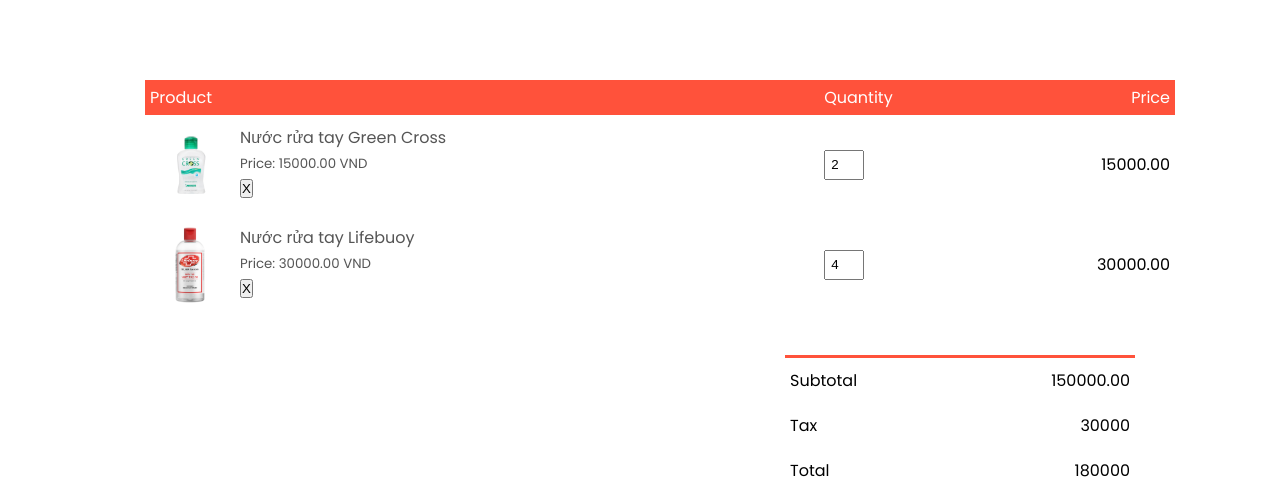
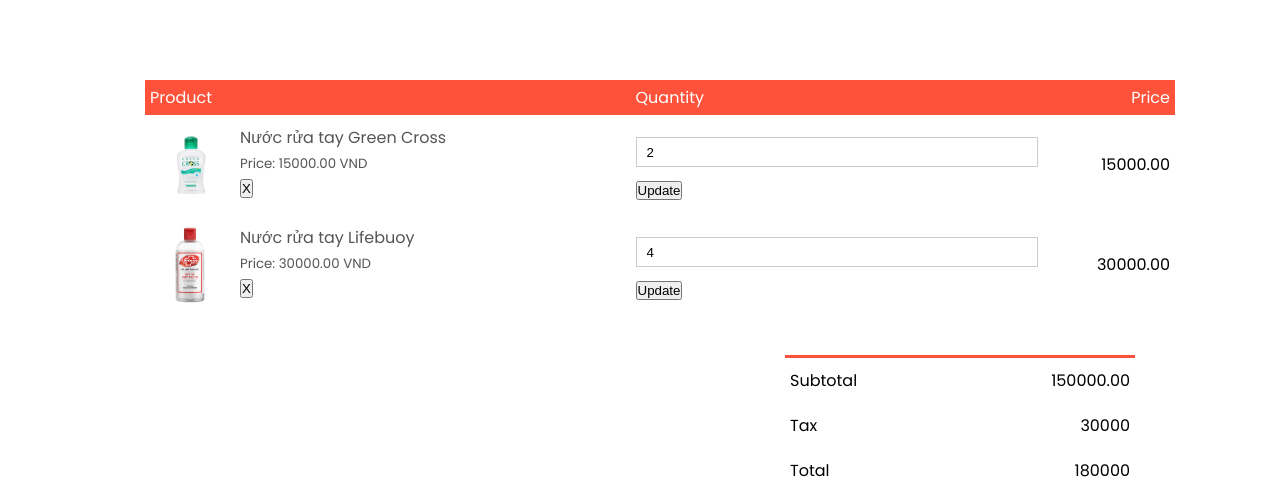
Before and after one commit to tihii8898/Web-do-dung-y-te, a Django app: page /cart in a window 1280 px wide. Shown: the part 121-620 px from the top of the page. Run offline with Django 4.2, Linux system fonts and the light colour scheme; a user stored in the database is signed in; data comes from the database, SQL or seed files in the repository; both versions use the stored data as it was after the commit.

Commit message:
update cart - done - final release

```diff
--- a/YTE/base/templates/base/cart.html
+++ b/YTE/base/templates/base/cart.html
@@ -22,13 +22,23 @@
             <br />
             <form action="" method="POST">
               {% csrf_token %}
+              <input type="hidden" name="action" value='delete'>
               <button type="submit">X</button>
               <input name="id" type="hidden" value="{{item.id}}" />
             </form>
+
           </div>
         </div>
       </td>
-      <td><input type="number" value="{{item.count}}" /></td>
+      <td>
+        <form action="" method="POST">
+          {% csrf_token %}
+          <input name="id" type="hidden" value="{{item.id}}" />
+          <input type="hidden" name="action" value='update'>
+          <input type="number" name='count' value="{{item.count}}" min='1'/>
+          <button type="submit">Update</button>
+        </form>
+      </td>
       <td>{{item.price}}</td>
     </tr>
     {% endfor %}
--- a/YTE/base/views.py
+++ b/YTE/base/views.py
@@ -47,12 +47,21 @@ def cart(request):
 
 
     if request.method == 'POST':
-        id = request.POST.get('id')
-        delete_orderItem = OrderItem.objects.get(id = id)
-        delete_orderItem.delete()
-        if orderItem_set.count() ==0:
-            orderItem_set = 0
-        return redirect('cart')
+        action = request.POST.get('action')
+        if action == 'delete':
+            id = request.POST.get('id')
+            delete_orderItem = OrderItem.objects.get(id = id)
+            delete_orderItem.delete()
+            if orderItem_set.count() ==0:
+                orderItem_set = 0
+            return redirect('cart')
+        else:
+            id = request.POST.get('id')
+            update_orderItem = OrderItem.objects.get(id = id)
+            count = request.POST.get('count')
+            update_orderItem.count = count
+            update_orderItem.save()
+            return redirect('cart')
     context = {
         'orderItem_set' : orderItem_set,
         'subTotal': subTotal,
```
Also changed, not shown: YTE/db.sqlite3.
